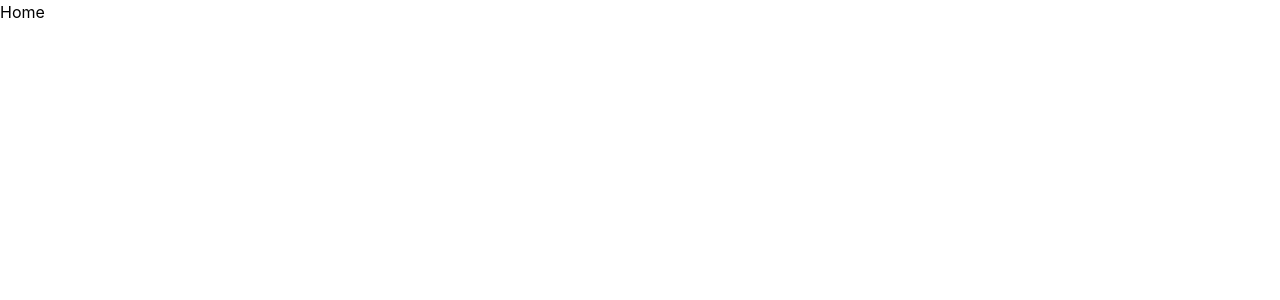
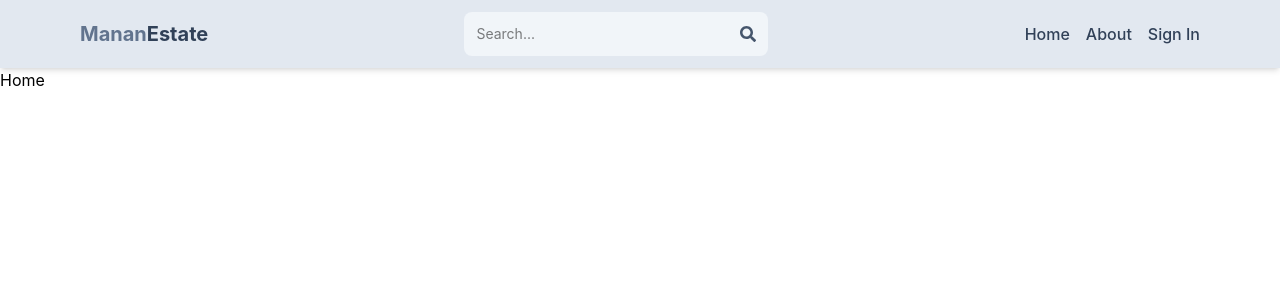
Before and after one commit to manan-me/MERN-STACK-Projects, a React (Vite) app in the folder Real_Estate/client/: page / in a window 1280 px wide. Shown: the top 300 px of the page. Built offline with nearby package versions, Linux system fonts and the light colour scheme.

Commit message:
Header section, with mobbbile scrreen compatibality

```diff
--- a/Real_Estate/client/package.json
+++ b/Real_Estate/client/package.json
@@ -13,6 +13,7 @@
     "@tailwindcss/vite": "^4.3.3",
     "react": "^19.2.8",
     "react-dom": "^19.2.8",
+    "react-icons": "^5.7.0",
     "react-router-dom": "^7.18.3",
     "tailwindcss": "^4.3.3"
   },
--- a/Real_Estate/client/src/App.jsx
+++ b/Real_Estate/client/src/App.jsx
@@ -4,9 +4,11 @@
 import SignOut from "./pages/SignOut"
 import Profile from "./pages/Profile"
 import About from "./pages/about"
+import Header from "./Components/Header"
 export default function App() {
   return (
     <BrowserRouter>
+    <Header/>
      <Routes>
       <Route path="/" element={<Home/>} />
       <Route path="/sign-in" element={<SignIn/>} />
--- /dev/null
+++ b/Real_Estate/client/src/Components/Header.jsx
@@ -0,0 +1,36 @@
+import { FaSearch } from "react-icons/fa"
+import { Link } from "react-router-dom"
+
+function Header() {
+  return (
+    <header className="bg-slate-200 shadow-md">
+      <div className="flex justify-between items-center max-w-6xl mx-auto px-4 py-3">
+
+        <Link to="/">
+          <h1 className="font-bold text-sm sm:text-xl flex flex-wrap">
+            <span className="text-slate-500">Manan</span>
+            <span className="text-slate-700">Estate</span>
+          </h1>
+        </Link>
+
+        <form className="bg-slate-100 rounded-lg p-3 flex items-center gap-2">
+          <input
+            type="text"
+            placeholder="Search..."
+            className="bg-transparent outline-none w-24 sm:w-64 text-sm"
+          />
+          <FaSearch className="text-slate-600 cursor-pointer" />
+        </form>
+
+        <ul className="flex gap-4 items-center text-slate-700 font-medium text-sm sm:text-base">
+          <Link to="/"><li className="hidden sm:inline hover:underline">Home</li></Link>
+          <Link to="/about"><li className="hidden sm:inline hover:underline">About</li></Link>
+          <Link to="/sign-in"><li className="hover:underline">Sign In</li></Link>
+        </ul>
+
+      </div>
+    </header>
+  )
+}
+
+export default Header
```
Also changed, not shown: 1 other file (tests, documents, lock files or other folders).
